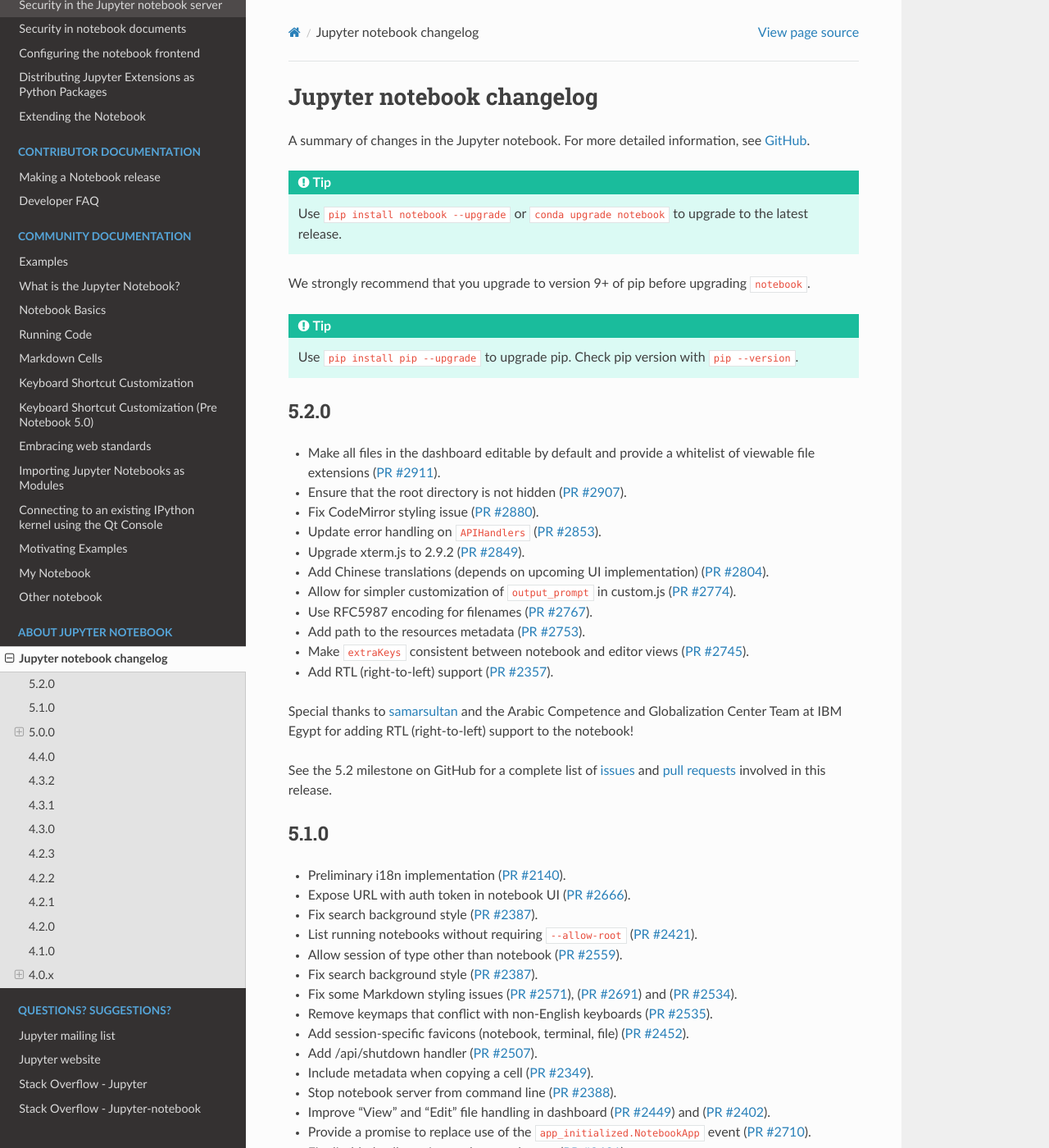
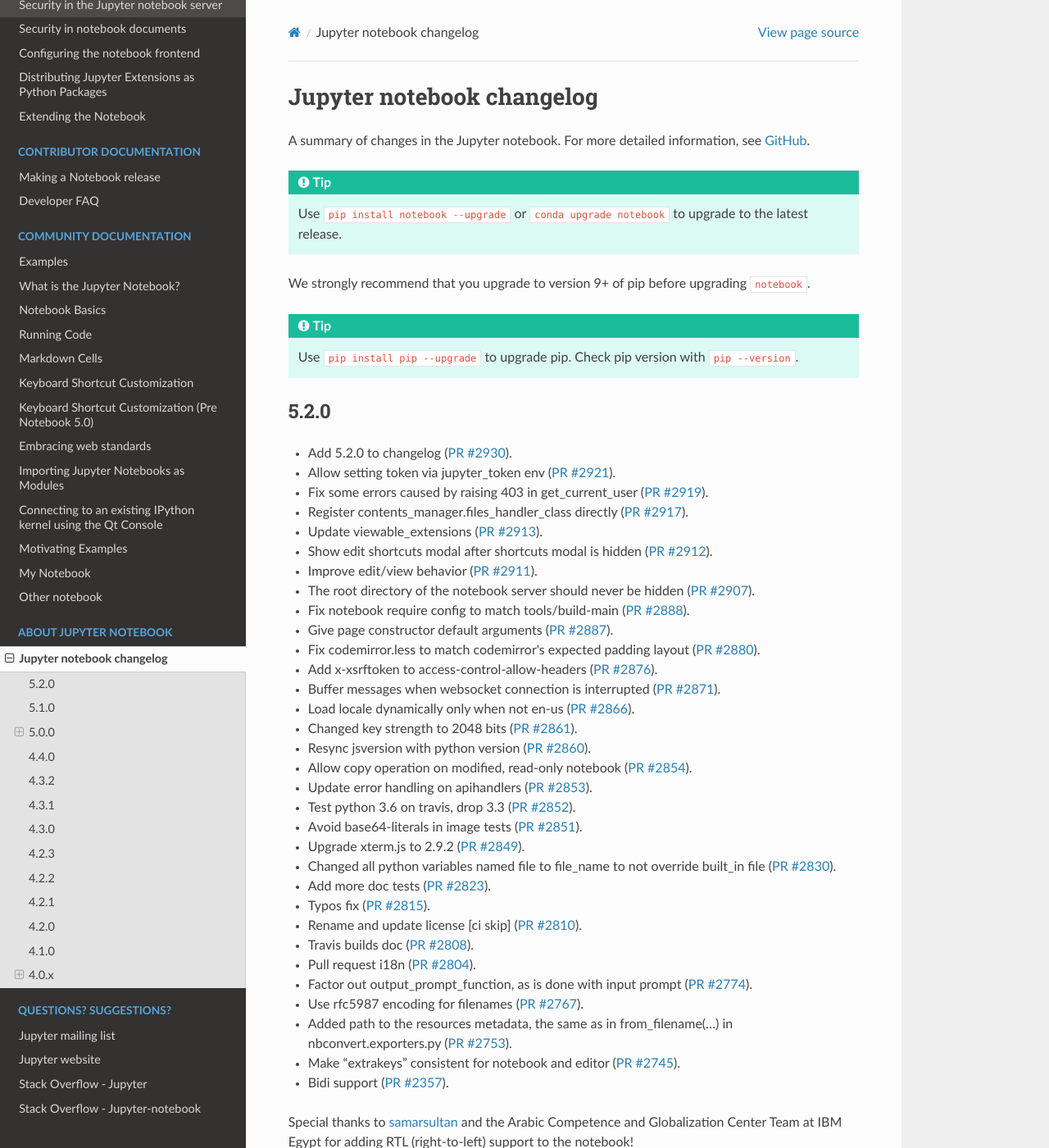
Before and after one commit to jupyter/nbclassic, a Sphinx documentation site: the page built from docs/source/changelog.rst, in a window 1280 px wide and 1400 px high. Shown: the whole window at 82% size. Built offline with Sphinx 7.4.7 and the Read the Docs theme 2.0.0, drawn with Linux system fonts in a browser that asks for light colours; pages that are not in the unit, such as notebooks, are missing from menus; the version number could not be read and is left out.

Commit message:
Update changelog

```diff
--- a/docs/source/changelog.rst
+++ b/docs/source/changelog.rst
@@ -26,17 +26,38 @@
 5.2.0
 -----
 
-- Make all files in the dashboard editable by default and provide a whitelist of viewable file extensions (:ghpull:`2911`).
-- Ensure that the root directory is not hidden (:ghpull:`2907`).
-- Fix CodeMirror styling issue (:ghpull:`2880`).
-- Update error handling on ``APIHandlers`` (:ghpull:`2853`).
+- Add 5.2.0 to changelog (:ghpull:`2930`).
+- Allow setting token via jupyter_token env (:ghpull:`2921`).
+- Fix some errors caused by raising 403 in get_current_user (:ghpull:`2919`).
+- Register contents_manager.files_handler_class directly (:ghpull:`2917`).
+- Update viewable_extensions (:ghpull:`2913`).
+- Show edit shortcuts modal after shortcuts modal is hidden (:ghpull:`2912`).
+- Improve edit/view behavior (:ghpull:`2911`).
+- The root directory of the notebook server should never be hidden (:ghpull:`2907`).
+- Fix notebook require config to match tools/build-main (:ghpull:`2888`).
+- Give page constructor default arguments (:ghpull:`2887`).
+- Fix codemirror.less to match codemirror\'s expected padding layout (:ghpull:`2880`).
+- Add x-xsrftoken to access-control-allow-headers (:ghpull:`2876`).
+- Buffer messages when websocket connection is interrupted (:ghpull:`2871`).
+- Load locale dynamically only when not en-us (:ghpull:`2866`).
+- Changed key strength to 2048 bits (:ghpull:`2861`).
+- Resync jsversion with python version (:ghpull:`2860`).
+- Allow copy operation on modified, read-only notebook (:ghpull:`2854`).
+- Update error handling on apihandlers (:ghpull:`2853`).
+- Test python 3.6 on travis, drop 3.3 (:ghpull:`2852`).
+- Avoid base64-literals in image tests (:ghpull:`2851`).
 - Upgrade xterm.js to 2.9.2 (:ghpull:`2849`).
-- Add Chinese translations (depends on upcoming UI implementation) (:ghpull:`2804`).
-- Allow for simpler customization of ``output_prompt`` in custom.js (:ghpull:`2774`).
-- Use RFC5987 encoding for filenames (:ghpull:`2767`).
-- Add path to the resources metadata (:ghpull:`2753`).
-- Make ``extraKeys`` consistent between notebook and editor views (:ghpull:`2745`).
-- Add RTL (right-to-left) support (:ghpull:`2357`).
+- Changed all python variables named file to file_name to not override built_in file (:ghpull:`2830`).
+- Add more doc tests (:ghpull:`2823`).
+- Typos fix (:ghpull:`2815`).
+- Rename and update license [ci skip] (:ghpull:`2810`).
+- Travis builds doc  (:ghpull:`2808`).
+- Pull request i18n  (:ghpull:`2804`).
+- Factor out output_prompt_function, as is done with input prompt (:ghpull:`2774`).
+- Use rfc5987 encoding for filenames (:ghpull:`2767`).
+- Added path to the resources metadata, the same as in from_filename(...) in nbconvert.exporters.py (:ghpull:`2753`).
+- Make "extrakeys" consistent for notebook and editor (:ghpull:`2745`).
+- Bidi support (:ghpull:`2357`).
 
 Special thanks to `samarsultan <https://github.com/samarsultan>`__ and the Arabic Competence and Globalization Center Team at IBM Egypt for adding RTL (right-to-left) support to the notebook!
 
```
